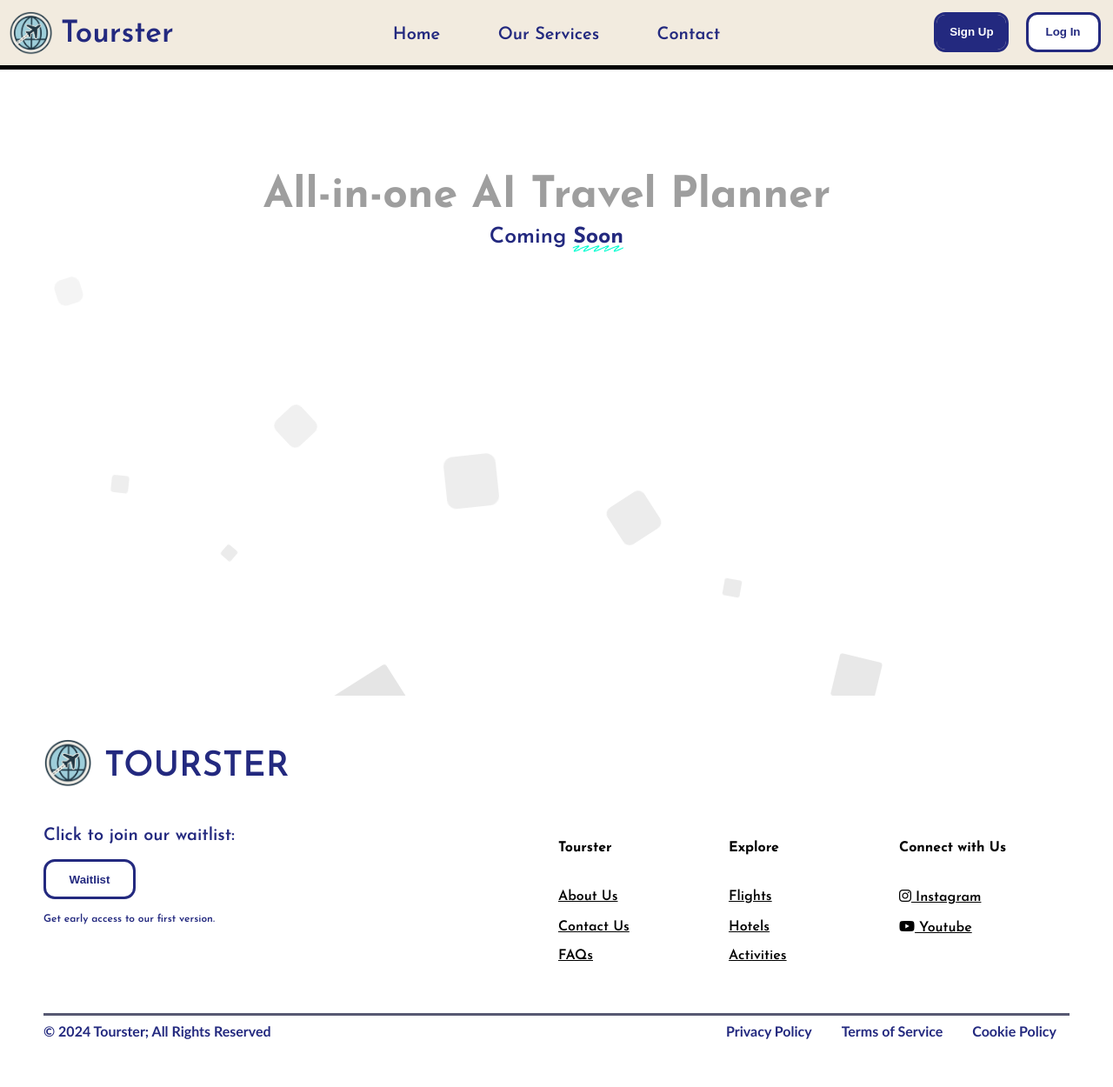
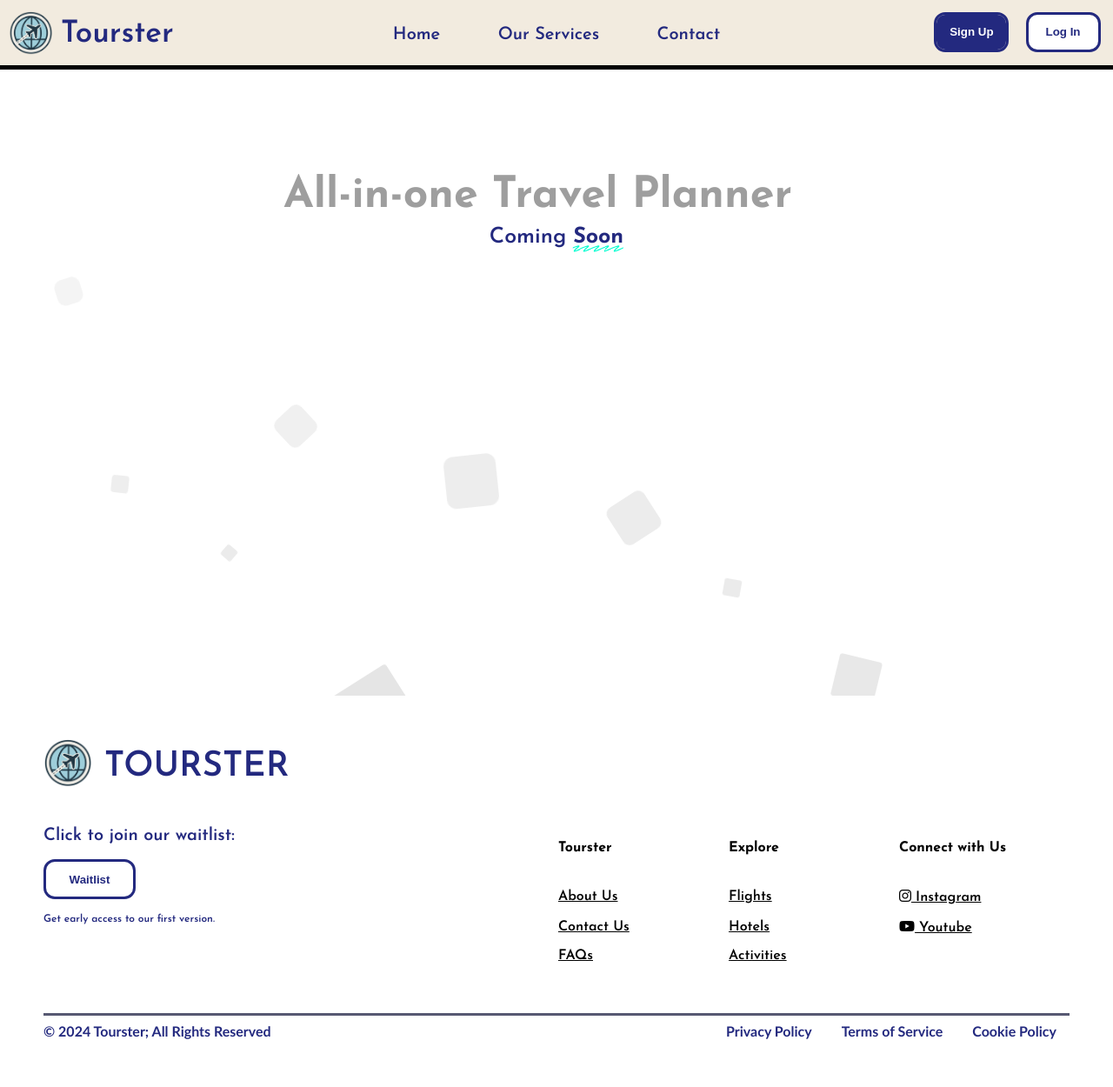
Before and after one commit to TheHaloDeveloper/Tourster, a Flask app: page / in a window 1280 px wide. Shown: the whole page at 87% size. Run offline with Flask 3, Linux system fonts and the light colour scheme; grey boxes are pictures that could not be loaded.

Commit message:
change header

```diff
--- a/static/css/home.css
+++ b/static/css/home.css
@@ -194,7 +194,7 @@ body {
     left: 50%;
     transform: translateX(-50%);
     font-size: 25px;
-    width: 43ch;
+    width: 40ch;
     animation: typing 2.5s, blink .5s step-end infinite alternate;
     white-space: nowrap;
     overflow: hidden;
--- a/templates/home.html
+++ b/templates/home.html
@@ -39,7 +39,7 @@
     </div>
 
     <div id="heading">
-        <h1>All-in-one AI Travel Planner</h1>
+        <h1>All-in-one Travel Planner</h1>
     </div>
     <div id="soon">Coming <span class="fancy"><b>Soon</b></span></div>
 
```
